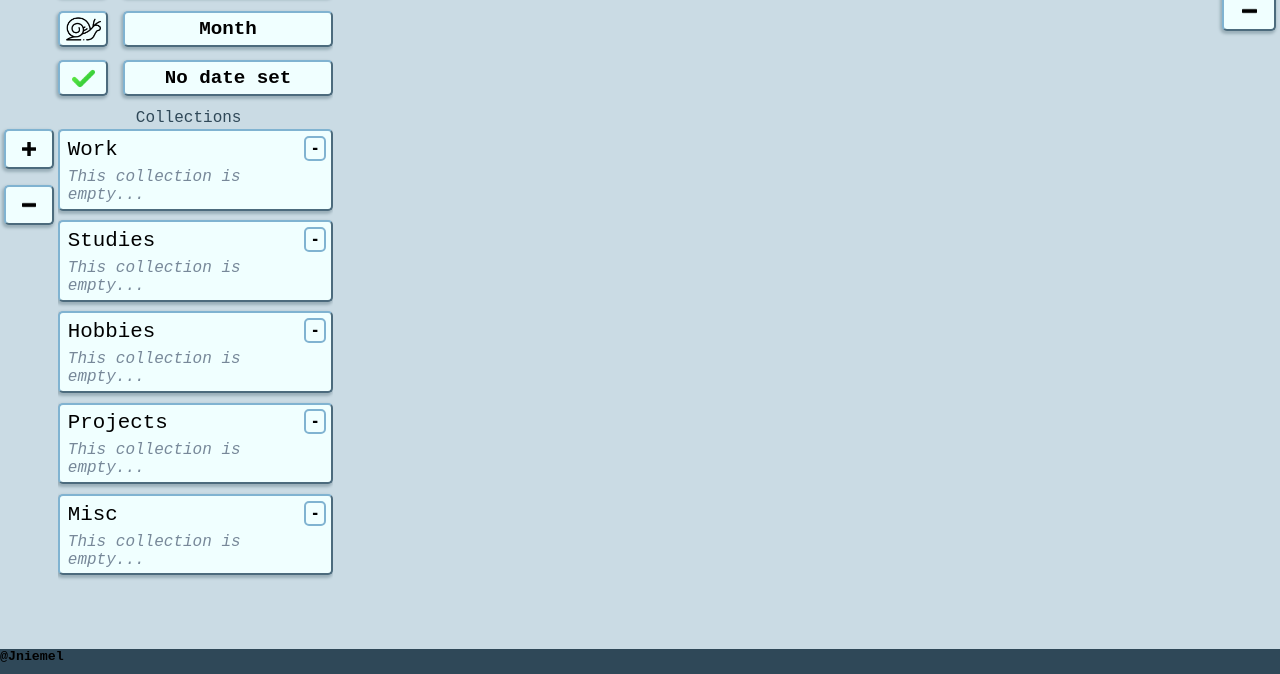
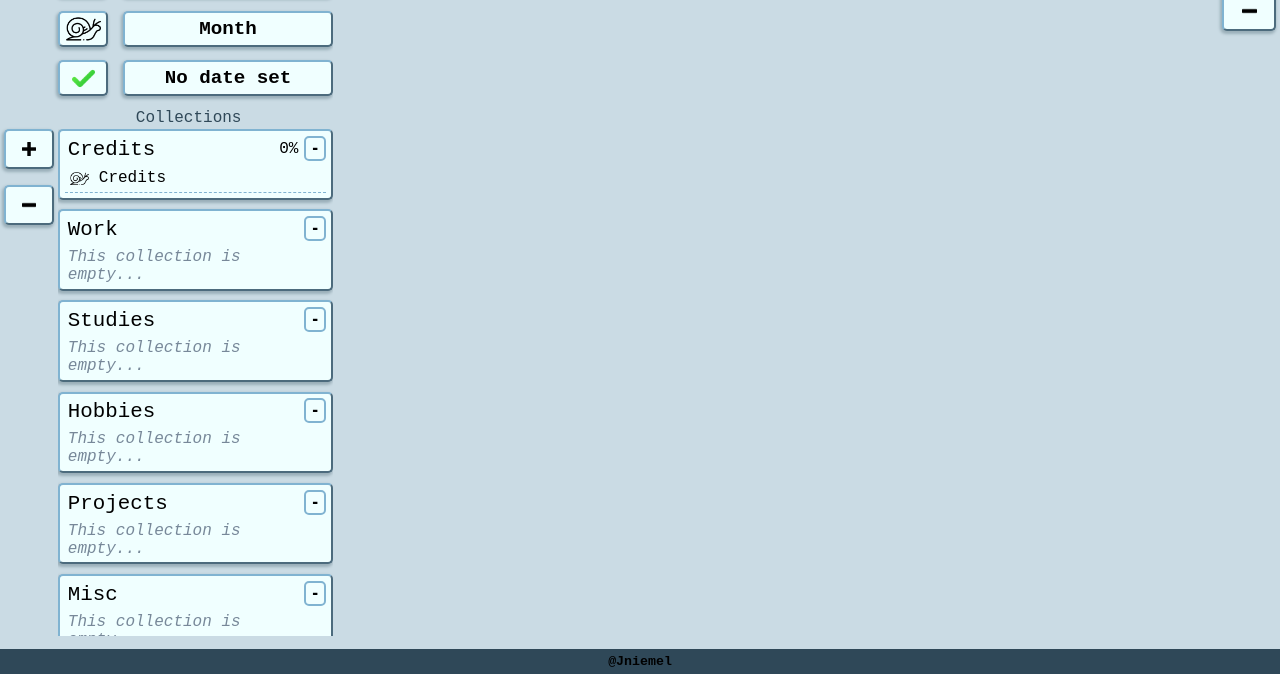
Before and after one commit to Jniemel/to-do-app, a website built with webpack: page src/index.html in a window 1280 px wide. Shown: the part 126-800 px from the top of the page. Built offline with nearby package versions, Linux system fonts and the light colour scheme.

Commit message:
Adding credits

```diff
--- a/src/init.js
+++ b/src/init.js
@@ -4,6 +4,7 @@ import { addCollection } from './collections';
 import { createNewCollection, deleteCollection, createNewTodo, deleteTodo, getTodosByPeriod, getTodosByPriority, getDone } from './buttonFunc';
 import { changeHeaderText, createButton, createCollectionDiv, openCollection, setButtonImage } from './dom';
 import { storageAvailable, storageInit, storageFetchCollections, storageSaveCollections, fetchActiveCollection } from './storage';
+import { addTodo } from './todo';
 
 // init array for collections
 export let collections = [];
@@ -14,6 +15,14 @@ export function init() {
         if (!localStorage.getItem("collections")) {
             storageInit();
             // add some default collections
+            addCollection('Credits', collections);
+            addTodo(collections[0], [
+                'Credits',
+                '',
+                'Credits....',
+                0
+                ]
+            )
             addCollection('Work', collections);
             addCollection('Studies', collections);
             addCollection('Hobbies', collections);
--- a/src/styles.css
+++ b/src/styles.css
@@ -412,6 +412,9 @@ body {
     background-color: #2F4858;
     grid-column: 1 / 5;
     grid-row: 5 / 6;
+    display: flex;
+    justify-content: center;
+    align-items: center;
 }
 
 #dialog-todo {
```
